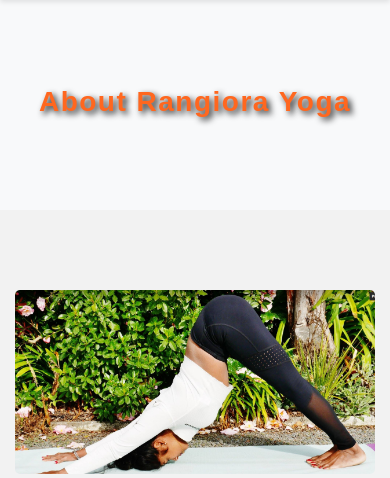
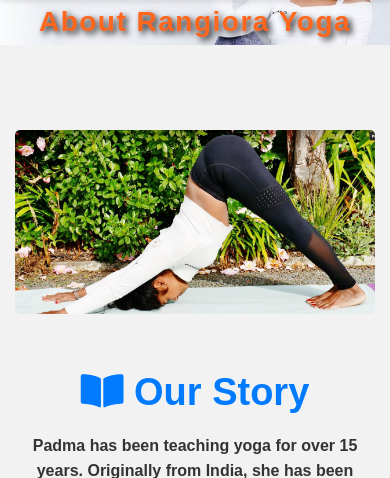
Before and after one commit to rmoharana038/rangiorayoga, a PHP site: page /about.html in a window 390 px wide. Shown: the part 65-543 px from the top of the page. Run offline with PHP 8.4, Linux system fonts and the light colour scheme.

Commit message:
feat: All Pages Responsive Banners

```diff
--- a/about.html
+++ b/about.html
@@ -13,7 +13,7 @@
     <div id="header-placeholder"></div>
     <main>
 
-<section class="about-hero">
+<section class="about-hero page-hero">
     <div class="container">
         <div class="hero-text">
             <h1 class="saffron-text">About Rangiora Yoga</h1>
--- a/assets/css/style.css
+++ b/assets/css/style.css
@@ -152,7 +152,7 @@ main {
 
 /* Hero Section */
 .hero {
-    background-image: url('../images/banner.jpg');
+    /* background-image: url('../images/banner.jpg'); Removed as it will be handled by .page-hero */
     background-size: cover;
     background-position: center;
     color: var(--text-light);
@@ -171,6 +171,17 @@ main {
     height: 100%;
     background-color: rgba(0, 0, 0, 0.4); /* Adjust opacity as needed */
     z-index: -1;
+}
+
+.page-hero {
+    background-image: url('../images/banners/banner-1.png');
+    background-size: cover;
+    background-position: center;
+    color: var(--text-light);
+    text-align: center;
+    padding: 150px 0;
+    position: relative;
+    z-index: 1;
 }
 
 .hero-text h1 {
@@ -840,8 +851,16 @@ h2 {
         margin: 0; /* Remove default margin */
     }
 
+    .page-hero {
+        background-image: url('../images/banners/banner-3.png');
+        background-size: cover;
+        background-position: center center;
+        background-repeat: no-repeat;
+        padding: 0; /* Adjust padding for mobile hero */
+    }
+
     .hero {
-        background-image: url('../images/banner_mob.jpg');
+        /* background-image: url('../images/banner_mob.jpg'); Removed as it will be handled by .page-hero */
         background-size: cover;
         background-position: center center;
         background-repeat: no-repeat;
--- a/classes.html
+++ b/classes.html
@@ -13,7 +13,7 @@
     <div id="header-placeholder"></div>
     <main>
 
-<section class="classes-hero">
+<section class="classes-hero page-hero">
     <div class="container">
         <div class="hero-text">
             <h1 class="saffron-text">Our Classes & Schedule</h1>
--- a/contact.html
+++ b/contact.html
@@ -13,7 +13,7 @@
     <div id="header-placeholder"></div>
     <main>
 
-<section class="contact-hero">
+<section class="contact-hero page-hero">
     <div class="container">
         <div class="hero-text">
             <h1 class="saffron-text">Contact Us</h1>
--- a/index.html
+++ b/index.html
@@ -13,7 +13,7 @@
     <div id="header-placeholder"></div>
     <main>
 
-<section class="hero" style="background-image: url('assets/images/banners/banner-1.png');">
+<section class="hero page-hero">
     <div class="container">
         <div class="hero-text">
             <h1 class="saffron-text">RANGIORA YOGA</h1>
--- a/pricing.html
+++ b/pricing.html
@@ -13,7 +13,7 @@
     <div id="header-placeholder"></div>
     <main>
 
-<section class="pricing-hero">
+<section class="pricing-hero page-hero">
     <div class="container">
         <div class="hero-text">
             <h1 class="saffron-text">Pricing</h1>
--- a/why-yoga.html
+++ b/why-yoga.html
@@ -13,7 +13,7 @@
     <div id="header-placeholder"></div>
     <main>
 
-<section class="why-yoga-hero">
+<section class="why-yoga-hero page-hero">
     <div class="container">
         <div class="hero-text">
             <h1 class="saffron-text">Why Yoga?</h1>
```
